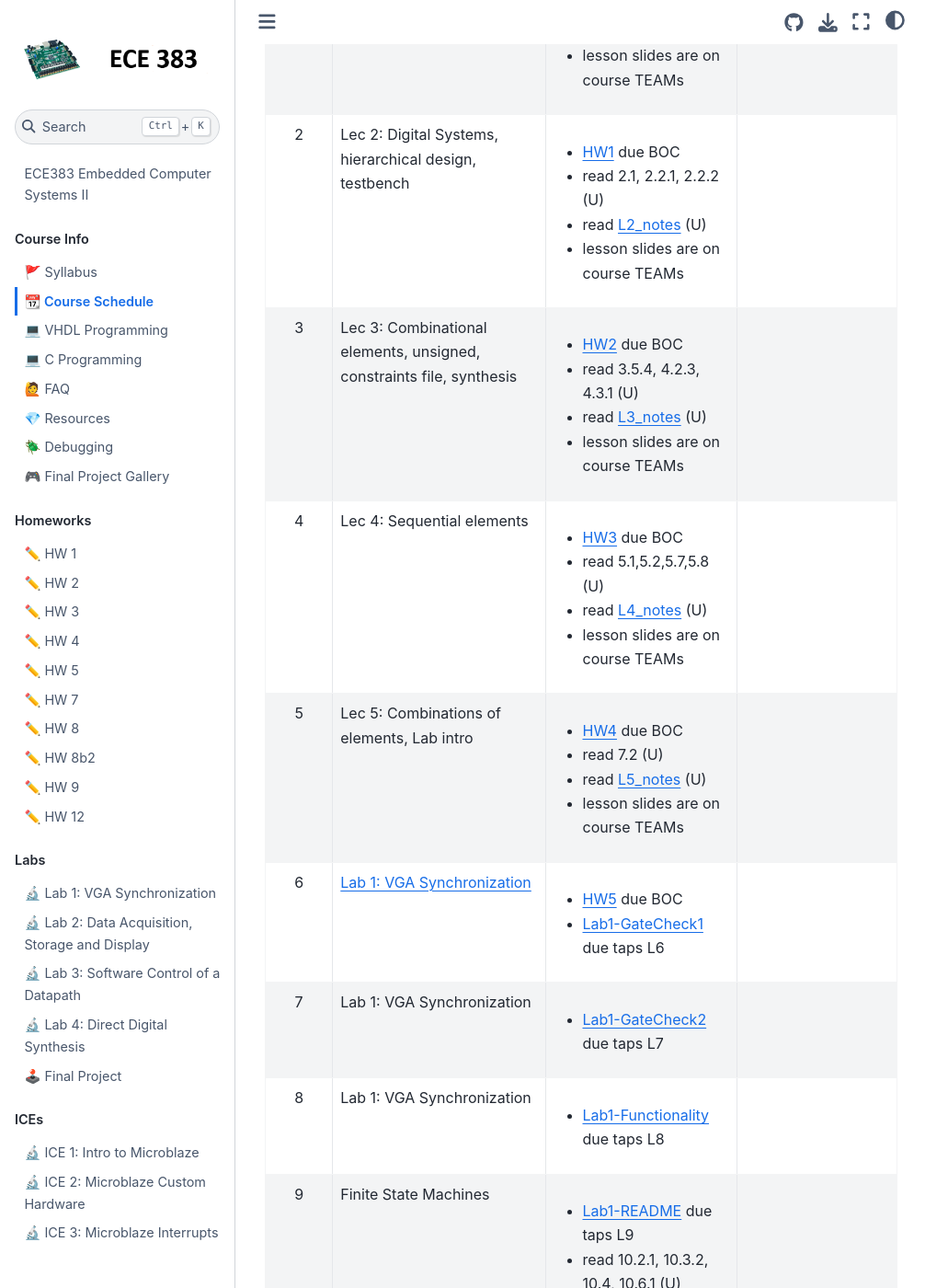
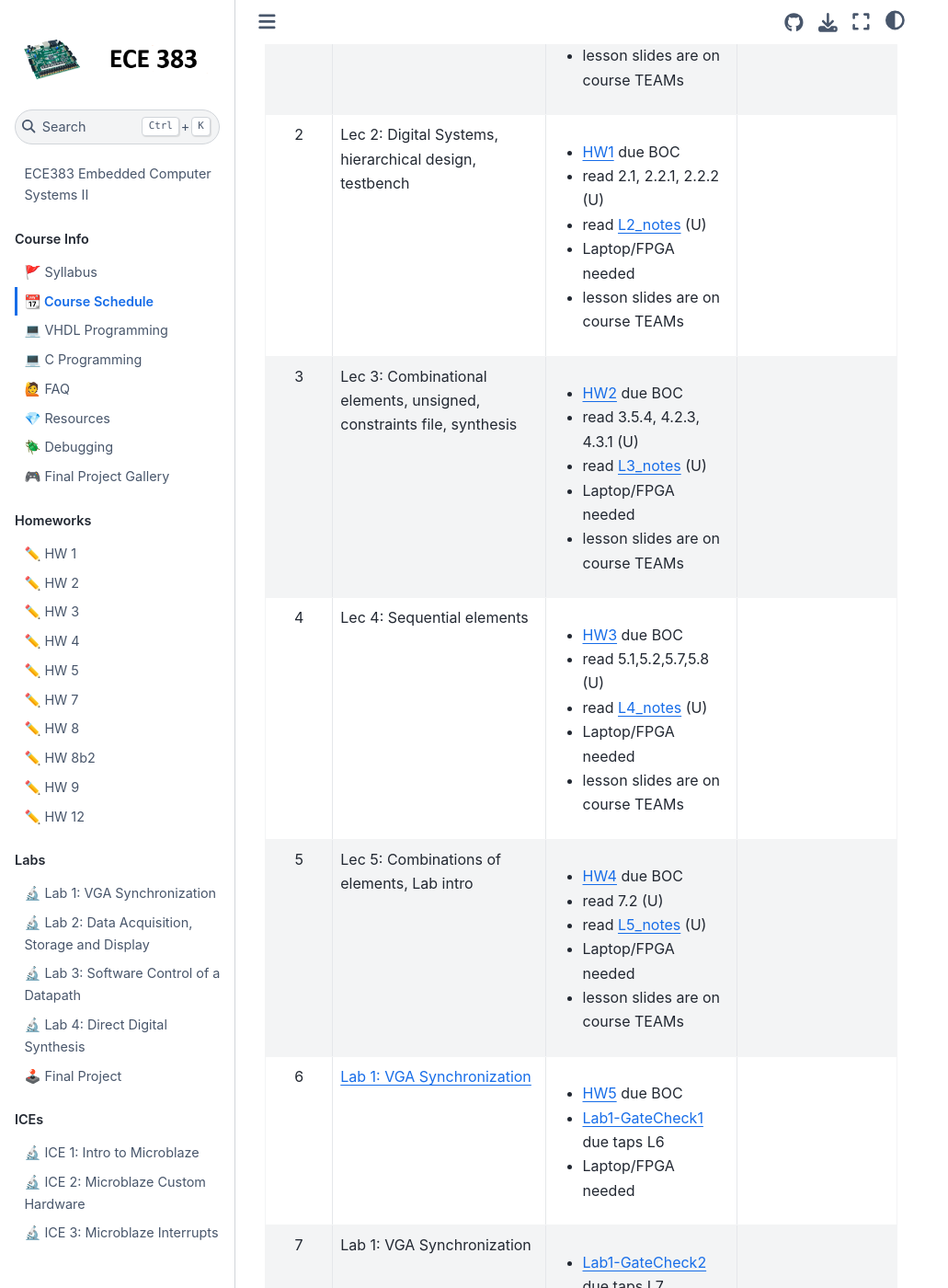
Before and after one commit to USAFA-ECE/ece383, a Jupyter Book: the page built from book/schedule.md, in a window 1280 px wide and 1400 px high, scrolled down 673 px. Shown: the whole window at 92% size, without its empty margins (0-1031 px from the left). Built offline with Jupyter Book 1.0.4 settings and Sphinx 7.4.7 and the Sphinx Book theme 1.1.4, drawn with Linux system fonts in a browser that asks for light colours; pages that are not in the unit, such as notebooks, are missing from menus; some of the changed text lies outside the part shown.

Commit message:
Update schedule.md

```diff
--- a/book/schedule.md
+++ b/book/schedule.md
@@ -15,13 +15,13 @@ This schedule is subject to change as appropriate.
 | Lesson |                           Topic                  |   Pre-Flight            |     Graded Event                     |
 |:------:|--------------------------------------------------|:--------------------|:-----------------------------------------:|
 | 1      | Lec 1: Intro, VHDL, Digital Systems Design       | <ul><li> read 1.1-1.7 (U)</li><li>read [L1_notes](Lectures/lecture01.md) (U)</li><li>[Final Project ideas](https://usafa-ece.github.io/ece383/final_project_gallery.html) (S) </li><li>[final project ideas](https://georgeyork.github.io/ECE383_web/lab/lab5/ideas.html) (S) </li><li>Laptop/FPGA needed </li><li>lesson slides are on course TEAMs</li></ul>  |      |
-| 2      | Lec 2: Digital Systems, hierarchical design, testbench | <ul><li>[HW1](Assignments/homework1.md) due BOC </li><li>read 2.1, 2.2.1, 2.2.2 (U)</li><li>read [L2_notes](Lectures/lecture02.md) (U) </li><li>lesson slides are on course TEAMs</li></ul> |    |
-| 3      | Lec 3: Combinational elements, unsigned, constraints file, synthesis | <ul><li>[HW2](Assignments/homework2.md) due BOC </li><li>read 3.5.4, 4.2.3, 4.3.1 (U) </li><li>read [L3_notes](Lectures/lecture03.md) (U) </li><li>lesson slides are on course TEAMs</li></ul> |    |
-| 4      | Lec 4: Sequential elements                       | <ul><li>[HW3](Assignments/homework3.md) due BOC </li><li>read 5.1,5.2,5.7,5.8 (U) </li><li>read [L4_notes](Lectures/lecture04.md) (U)  </li><li>lesson slides are on course TEAMs</li></ul> |    |
-| 5      | Lec 5: Combinations of elements, Lab intro       | <ul><li>[HW4](Assignments/homework4.md) due BOC </li><li>read 7.2 (U) </li><li>read [L5_notes](Lectures/lecture05.md) (U) </li><li>lesson slides are on course TEAMs</li></ul> |    |
-| 6      | [Lab 1: VGA Synchronization](Assignments/lab1.md)|  <ul><li>[HW5](Assignments/homework5.md)  due BOC </li><li> [Lab1-GateCheck1](Assignments/lab1.md) due taps L6</li></ul>  |        |
-| 7      | Lab 1: VGA Synchronization                       |  <ul><li>[Lab1-GateCheck2](Assignments/lab1.md) due taps L7  </li></ul>  |        |
-| 8      | Lab 1: VGA Synchronization                       |  <ul><li>[Lab1-Functionality](Assignments/lab1.md) due taps L8  </li></ul>  |        |
+| 2      | Lec 2: Digital Systems, hierarchical design, testbench | <ul><li>[HW1](Assignments/homework1.md) due BOC </li><li>read 2.1, 2.2.1, 2.2.2 (U)</li><li>read [L2_notes](Lectures/lecture02.md) (U) </li><li>Laptop/FPGA needed  </li><li>lesson slides are on course TEAMs</li></ul> |    |
+| 3      | Lec 3: Combinational elements, unsigned, constraints file, synthesis | <ul><li>[HW2](Assignments/homework2.md) due BOC </li><li>read 3.5.4, 4.2.3, 4.3.1 (U) </li><li>read [L3_notes](Lectures/lecture03.md) (U) </li><li>Laptop/FPGA needed </li><li>lesson slides are on course TEAMs</li></ul> |    |
+| 4      | Lec 4: Sequential elements                       | <ul><li>[HW3](Assignments/homework3.md) due BOC </li><li>read 5.1,5.2,5.7,5.8 (U) </li><li>read [L4_notes](Lectures/lecture04.md) (U)  </li><li>Laptop/FPGA needed </li><li>lesson slides are on course TEAMs</li></ul> |    |
+| 5      | Lec 5: Combinations of elements, Lab intro       | <ul><li>[HW4](Assignments/homework4.md) due BOC </li><li>read 7.2 (U) </li><li>read [L5_notes](Lectures/lecture05.md) (U) </li><li>Laptop/FPGA needed </li><li>lesson slides are on course TEAMs</li></ul> |    |
+| 6      | [Lab 1: VGA Synchronization](Assignments/lab1.md)|  <ul><li>[HW5](Assignments/homework5.md)  due BOC </li><li> [Lab1-GateCheck1](Assignments/lab1.md) due taps L6 </li><li>Laptop/FPGA needed </li></ul>  |        |
+| 7      | Lab 1: VGA Synchronization                       |  <ul><li>[Lab1-GateCheck2](Assignments/lab1.md) due taps L7 </li><li>Laptop/FPGA needed  </li></ul>  |        |
+| 8      | Lab 1: VGA Synchronization                       |  <ul><li>[Lab1-Functionality](Assignments/lab1.md) due taps L8 </li><li>Laptop/FPGA needed  </li></ul>  |        |
 | 9      | Finite State Machines                            |  <ul><li>[Lab1-README](Assignments/lab1.md) due taps L9 </li><li>read 10.2.1, 10.3.2, 10.4, 10.6.1 (U)</li><li>read [L9_notes](Lectures/lecture09.md) (U) </li><li>lesson slides are on course TEAMs site</li></ul>  |                                           |
 | 10     | Datapath and Control                             | <ul><li>[HW6](Assignments/homework6.md)  due BOC </li><li>read 11.1, 11.2, 14.4.2 (U) </li><li>read [L10_notes](Lectures/lecture10.md) (U)</li><li>lesson slides are on course TEAMs site</li></ul>  |        |
 | 11     | Datapath and Control                             | <ul><li>[HW7](Assignments/homework7.md) due BOC </li><li>read 11.5 (U)</li><li>read [L11_notes](Lectures/lecture11.md) (U)</li><li>lesson slides are on course TEAMs</li></ul>  |        |
```
